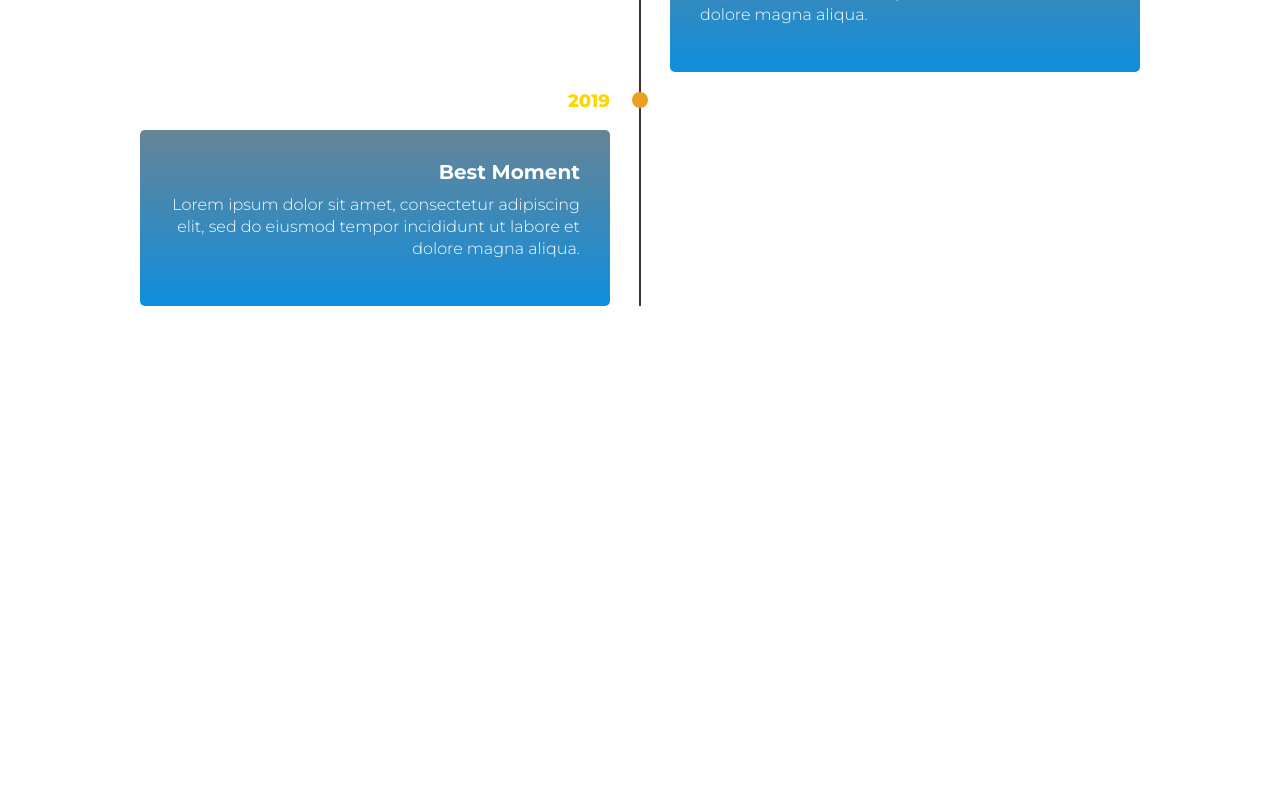
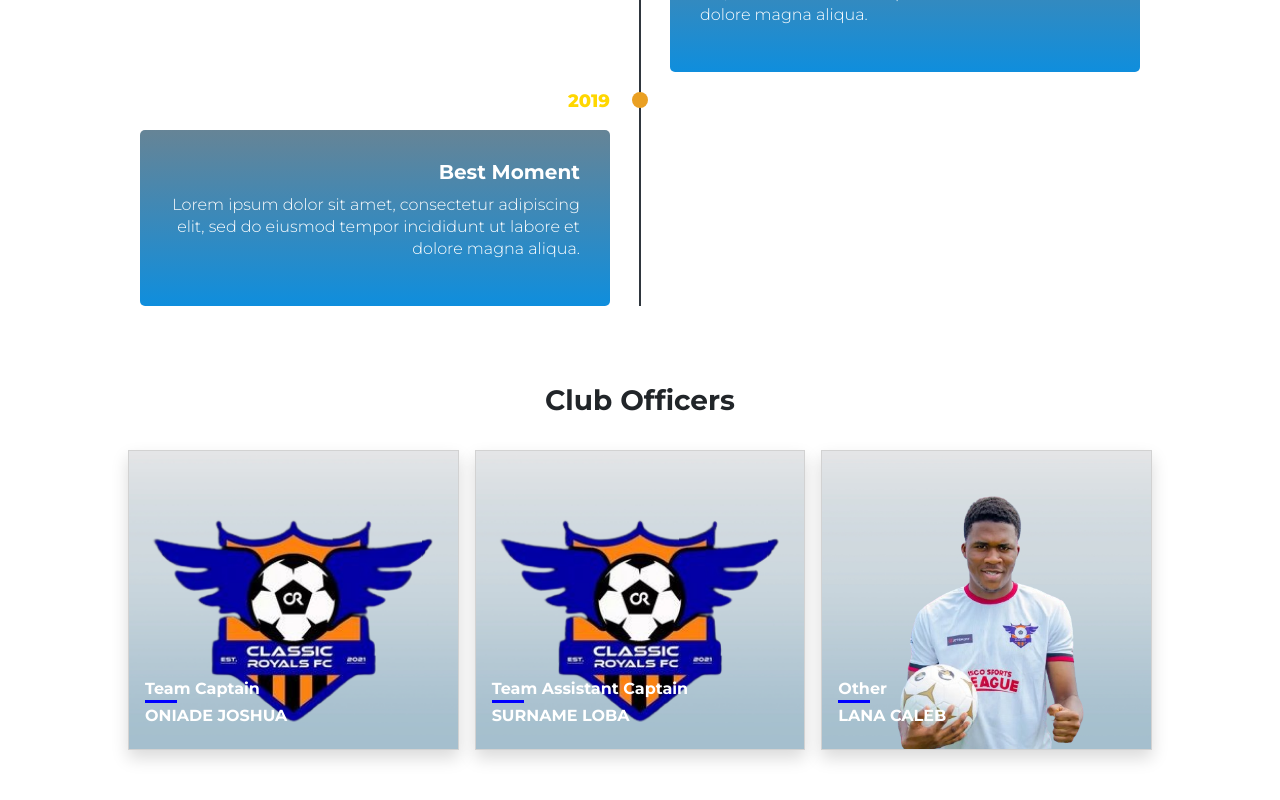
Before and after one commit to Olawoyin1/CRFA, a React (Create React App) app in the folder crfa/: page /about in a window 1280 px wide. Shown: the part 1494-2294 px from the top of the page. Before the commit the page ends 1902 px from the top, so only its background shows below. Built offline with nearby package versions, Linux system fonts and the light colour scheme.

Commit message:
Club officers section created

```diff
--- a/crfa/src/pages/About.jsx
+++ b/crfa/src/pages/About.jsx
@@ -106,6 +106,58 @@ const About = () => {
           </section>
         </div>
       </div>
+
+
+      <div className="officers pb-5">
+        <div className="container2">
+          <h3 className="fw-bold text-center">Club Officers</h3>
+          <div className="row row-cols-1 row-cols-sm-2 g-3 my-3 row-cols-md-3">
+            <div className="col">
+              <div>
+                <div className="card card-2 shadow">
+                  <div className="player_image">
+                    <img src="../Images/unknown.png" alt="" />
+                  </div>
+                  <div className="player_name p-3">
+                    <h6 className="fw-bold player_number">Team Captain</h6>
+                    <h6 className="fw-bold text-uppercase">Oniade Joshua</h6>
+                  </div>
+                </div>
+              </div>
+            </div>
+
+            <div className="col">
+              <div>
+                <div className="card card-2 shadow">
+                  <div className="player_image">
+                    <img src="../Images/unknown.png" alt="" />
+                  </div>
+                  <div className="player_name p-3">
+                    <h6 className="fw-bold player_number">
+                      Team Assistant Captain
+                    </h6>
+                    <h6 className="fw-bold text-uppercase">Surname Loba</h6>
+                  </div>
+                </div>
+              </div>
+            </div>
+
+            <div className="col">
+              <div>
+                <div className="card card-2 shadow">
+                  <div className="player_image">
+                    <img src="../Images/carlessi2.png" alt="" />
+                  </div>
+                  <div className="player_name p-3">
+                    <h6 className="fw-bold player_number">Other</h6>
+                    <h6 className="fw-bold text-uppercase">Lana Caleb</h6>
+                  </div>
+                </div>
+              </div>
+            </div>
+          </div>
+        </div>
+      </div>
     </div>
   );
 };
```
